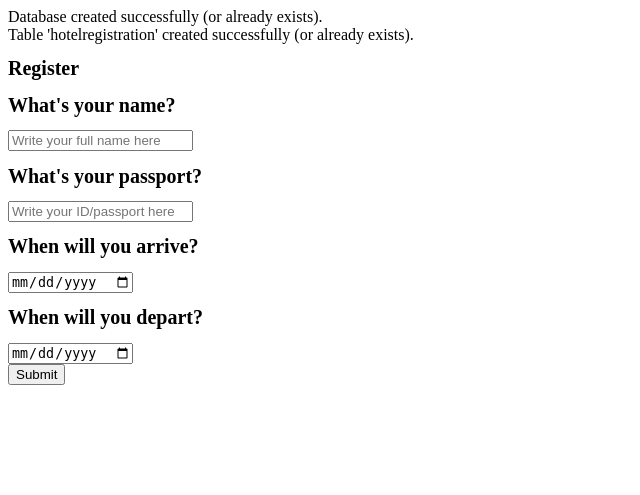
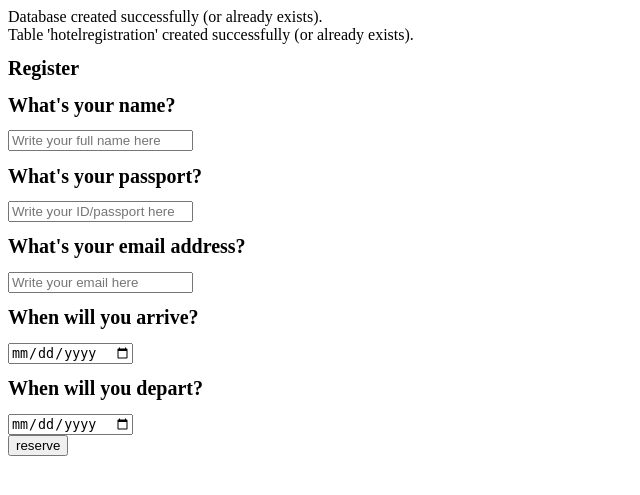
Before and after one commit to madarasz20/simple_projects, a PHP site: page /hotel.php in a window 1280 px wide. Shown: the top 495 px of the page, without its empty margins (0-640 px from the left). Run offline with PHP 8.4, Linux system fonts and the light colour scheme.

Commit message:
Insert + comments

```diff
--- a/HotelRegistration/hotel.php
+++ b/HotelRegistration/hotel.php
@@ -5,20 +5,21 @@ include("login.php");
 // Connect to MySQL without selecting a database first
 $conn = new mysqli($host, $user, $password);
 
+//if connection failed kill the program, throw exception
 if ($conn->connect_error) {
     die("Connection failed: " . $conn->connect_error);
 }
 
-// Create the database if it does not exist
-$sql_create_db = "CREATE DATABASE IF NOT EXISTS hotel_database";
+// Create the database
+$sql_create_db = "CREATE DATABASE IF NOT EXISTS hotelregistration";
 if ($conn->query($sql_create_db) === TRUE) {
     echo "Database created successfully (or already exists).<br>";
 } else {
     die("Error creating database: " . $conn->error);
 }
 
-// **Select the correct database**
-$conn->select_db("hotel_database");
+// Select the correct database
+$conn->select_db("hotelregistration");
 
 // Create the table if it does not exist
 $sql = "CREATE TABLE IF NOT EXISTS hotelregistration (
@@ -31,13 +32,23 @@ $sql = "CREATE TABLE IF NOT EXISTS hotelregistration (
     departure DATETIME NOT NULL
 )";
 
+//query
 if ($conn->query($sql) === TRUE) {
     echo "Table 'hotelregistration' created successfully (or already exists).<br>";
 } else {
     die("Error creating table: " . $conn->error);
 }
 
-// Close connection
+//Inserting a guest into the database through accessing the posted values from the form
+if($_SERVER["REQUEST_METHOD"] == "POST" && isset($_POST["fullname"]))
+{
+    $sql_add_guest="INSERT INTO hotelregistration(fullname, passport, email, arrival, departure) VALUES
+    ('".$_POST["fullname"]."','".$_POST["passport"]."','".$_POST["email"]."','".$_POST["arrivedate"]."','".$_POST["depdate"]."')";
+
+    $conn->query($sql_add_guest);
+}
+
+//closeing connection (otherwise wont run)
 $conn->close();
 ?>
 
@@ -57,13 +68,16 @@ $conn->close();
             <h1>What's your passport?</h1>
             <input type="text" name="passport" placeholder="Write your ID/passport here">
 
+            <h1>What's your email address?</h1>
+            <input type="text" name="email" placeholder="Write your email here">
+
             <h1>When will you arrive?</h1>
             <input type="date" name="arrivedate">
 
             <h1>When will you depart?</h1>
             <input type="date" name="depdate"><br>
 
-            <input type="submit" name="reserve">
+            <input type="submit" value="reserve">
         </form>
     </body>
 </html>
```
